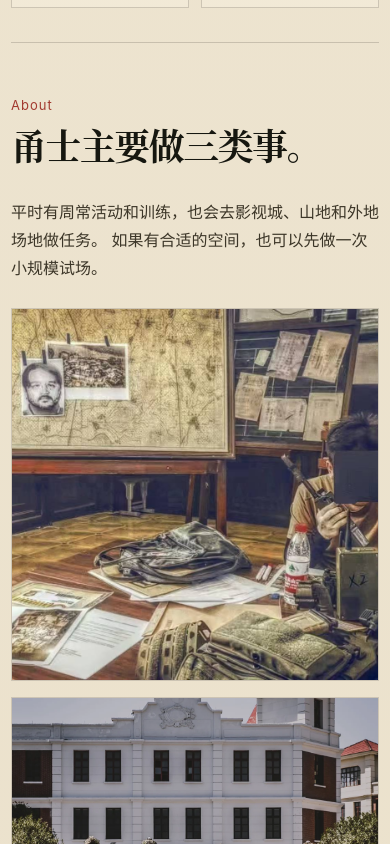
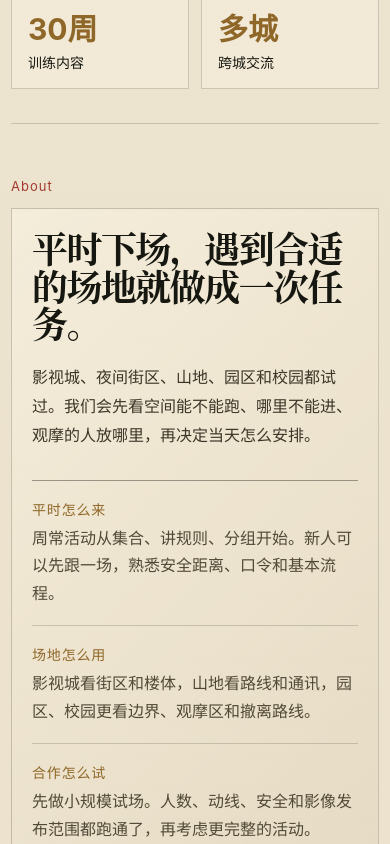
Before and after one commit to zhuting0574-beep/nbys-activity, a Vue app in the folder h5-web/: page / in a window 390 px wide. Shown: the part 980-1824 px from the top of the page. Built offline with nearby package versions, Linux system fonts and the light colour scheme.

Commit message:
feat: refine Yongshi site editorial presentation

```diff
--- a/h5-web/src/MarketingSite.vue
+++ b/h5-web/src/MarketingSite.vue
@@ -21,14 +21,14 @@
     <section id="top" class="hero section-shell">
       <div class="hero-copy">
         <p class="plain-label">Ningbo Yongshi</p>
-        <h1>宁波甬士，军事模拟推演活动。</h1>
+        <h1>宁波甬士，做 wargame 和实景任务。</h1>
         <p class="hero-lead">
-          我们在宁波组织 wargame、Milsim、影视城剧本、山地任务和外地交流。
-          到场后先讲规则和安全边界，再分组进入任务，结束后复盘。
+          我们长期在宁波组织周常活动、影视城剧本、山地任务和跨城交流。
+          每次活动先讲规则和安全边界，再分组进场；结束后复盘，把下一次该改的地方说清楚。
         </p>
         <div class="hero-actions">
-          <button type="button" class="primary-cta" @click="scrollToSection('cooperate')">合作试场</button>
-          <button type="button" class="secondary-cta" @click="$emit('enter-app')">参加活动</button>
+          <button type="button" class="primary-cta" @click="scrollToSection('cooperate')">聊一次试场</button>
+          <button type="button" class="secondary-cta" @click="$emit('enter-app')">进入报名</button>
         </div>
       </div>
 
@@ -50,30 +50,35 @@
 
     <section id="about" class="section-shell intro-section">
       <div class="section-kicker">About</div>
-      <div class="section-heading">
-        <h2>甬士主要做三类事。</h2>
+      <div class="about-board">
+        <div class="about-copy">
+          <h2>平时下场，遇到合适的场地就做成一次任务。</h2>
           <p>
-          平时有周常活动和训练，也会去影视城、山地和外地场地做任务。
-          如果有合适的空间，也可以先做一次小规模试场。
+            影视城、夜间街区、山地、园区和校园都试过。我们会先看空间能不能跑、哪里不能进、
+            观摩的人放哪里，再决定当天怎么安排。
           </p>
+          <div class="plain-list">
+            <article v-for="item in aboutNotes" :key="item.title">
+              <span>{{ item.title }}</span>
+              <p>{{ item.text }}</p>
+            </article>
+          </div>
         </div>
 
-      <div class="intro-grid">
-        <article v-for="item in introCards" :key="item.title">
-          <img :src="item.image" :alt="item.title" />
-          <div>
-            <h3>{{ item.title }}</h3>
-            <p>{{ item.text }}</p>
+        <div class="about-photos" aria-label="甬士活动照片">
+          <figure v-for="photo in aboutPhotos" :key="photo.caption">
+            <img :src="photo.image" :alt="photo.caption" />
+            <figcaption>{{ photo.caption }}</figcaption>
+          </figure>
         </div>
-        </article>
       </div>
     </section>
 
     <section id="records" class="section-shell records-section">
       <div class="section-kicker">Public record</div>
       <div class="section-heading">
-        <h2>按时间看，甬士做过这些事。</h2>
-        <p>这里放公开影像、本地照片和队员公开笔记。能跳转的内容单独标出来，普通照片只当现场记录。</p>
+        <h2>按时间看，活动是这样积累起来的。</h2>
+        <p>有些记录来自 B 站和小红书公开笔记，有些来自本地照片。能跳转的统一放在后面，普通照片只作为现场记录。</p>
       </div>
 
       <div class="timeline-list">
@@ -123,16 +128,28 @@
     <section id="activities" class="section-shell activities-section">
       <div class="section-kicker">Activities</div>
       <div class="section-heading">
-        <h2>活动不是只有一种。</h2>
+        <h2>活动有几种做法。</h2>
         <p>周常、剧本、山地、远征、试场，目的不一样。参加前会说明规则、人数、场地边界和当天任务。</p>
       </div>
 
-      <div class="activity-type-grid">
+      <div class="activity-board">
+        <figure class="activity-photo">
+          <img :src="activityFeatureImage" alt="象山海影城任务现场" />
+          <figcaption>
+            <span>XIANGSHAN / SCRIPT</span>
+            <strong>剧本活动会按场地路线推进，任务点、撤离点和集合点提前讲清楚。</strong>
+          </figcaption>
+        </figure>
+
+        <div class="activity-list">
           <article v-for="item in activityTypes" :key="item.title">
             <span>{{ item.code }}</span>
+            <div>
               <h3>{{ item.title }}</h3>
               <p>{{ item.text }}</p>
+            </div>
           </article>
+        </div>
       </div>
 
       <div class="flow-panel">
@@ -150,10 +167,10 @@
       <div class="section-kicker">Safe ops</div>
       <div class="safe-layout">
         <div>
-          <h2>训练主要服务现场秩序。</h2>
+          <h2>训练服务每一次现场活动。</h2>
           <p>
-            训练的作用很直接：让人知道边界、听得懂口令、会用对讲机、知道什么时候停。
-            对合作方来说，这些东西对应的是现场秩序和安全。
+            人到了陌生场地，要知道边界在哪里、口令怎么听、对讲机怎么说、什么时候停。
+            这些不是为了摆样子，是为了让现场能按规则走下去。
           </p>
           <div class="safe-grid">
             <article v-for="item in trainingLoop" :key="item.title">
@@ -169,8 +186,8 @@
     <section id="media" class="section-shell media-section">
       <div class="section-kicker">Media</div>
       <div class="section-heading">
-        <h2>先看照片和公开视频。</h2>
-        <p>本地照片、小红书队员笔记、B 站公开视频分开放。能点的地方会写“点击打开”。</p>
+        <h2>照片和公开视频分开看。</h2>
+        <p>照片是现场记录，公开视频和公开笔记放在链接区。能点的地方会写“点击打开”，不会让图片和链接混在一起。</p>
       </div>
 
       <div class="media-wall">
@@ -197,10 +214,10 @@
       <div class="section-kicker">Work with us</div>
       <div class="cooperate-layout">
         <div>
-          <h2>有场地或活动计划，可以先做一次小规模试场。</h2>
+          <h2>有场地或活动计划，先从小场开始。</h2>
           <p>
-            先确认人数、边界、动线、禁入区域、集合点、休息区和现场负责人。
-            条件合适，再安排分组、简报、任务和影像记录。
+            先把可进入区域、禁入区域、观摩位置、休息区、撤离路线和现场负责人说清楚。
+            合适的话，再定人数、Briefing、任务和影像记录。
           </p>
           <div class="hero-actions">
             <button type="button" class="primary-cta" @click="$emit('enter-app')">查看报名入口</button>
@@ -227,15 +244,10 @@ import haiyingcheng02 from './assets/site/haiyingcheng-jujie-02.jpg'
 import haiyingcheng03 from './assets/site/haiyingcheng-jujie-03.jpg'
 import haiyingcheng04 from './assets/site/haiyingcheng-jujie-04.jpg'
 import haiyingcheng05 from './assets/site/haiyingcheng-jujie-05.jpg'
-import hengdian01 from './assets/site/hengdian-01.jpg'
-import hengdian02 from './assets/site/hengdian-02.jpg'
-import yingmengli01 from './assets/site/yingmengli-01.jpg'
 import yingmengli02 from './assets/site/yingmengli-02.jpg'
 import yingmengliDate01 from './assets/site/yingmengli-20231022-01.jpg'
 import yingmengliDate02 from './assets/site/yingmengli-20231022-02.jpg'
-import xiaojiuzhaiTraining01 from './assets/site/xiaojiuzhai-training-01.jpg'
 import xiaojiuzhaiTraining02 from './assets/site/xiaojiuzhai-training-02.jpg'
-import xiaojiuzhaiTraining03 from './assets/site/xiaojiuzhai-training-03.jpg'
 import xiaojiuzhaiEscape01 from './assets/site/xiaojiuzhai-escape-20211031-01.jpg'
 import esaRoom from './assets/site/esa-urban-training-07.jpg'
 import esaUrban01 from './assets/site/esa-urban-training-02.jpg'
@@ -244,16 +256,12 @@ import patchBoard from './assets/site/patch-board.jpg'
 import nightTeam from './assets/site/night-team-2022.jpg'
 import moto01 from './assets/site/moto-01.jpg'
 import moto02 from './assets/site/moto-02.jpg'
-import biliXunshan from './assets/site/bili-xunshan-2019.jpg'
-import biliYangzhou from './assets/site/bili-yangzhou-20210327.png'
-import biliJujiePreview from './assets/site/bili-jujie-preview.jpg'
 import xhsHengdianTeam from './assets/site/external/2026-03-15_xhs_hengdian-expedition_team.jpg'
 import xhsHengdianStreet from './assets/site/external/2026-03-15_xhs_hengdian-expedition_street.jpg'
 import xhsFieldGrass from './assets/site/external/2026-05-30_xhs_ningbo-yongshi_field-day_grass.jpg'
 import xhsFieldTeam from './assets/site/external/2026-05-30_xhs_ningbo-yongshi_field-day_team.jpg'
 import xhsWargameCover from './assets/site/external/2026-06-22_xhs_ningbo-yongshi_wargame-cover.jpg'
 import xhsWargameFrame from './assets/site/external/2026-06-22_xhs_ningbo-yongshi_wargame-frame01.jpg'
-import biliJujieFieldFrame from './assets/site/external/2024-06_bilibili_xiangshan-jujie-field_frame01.jpg'
 import biliJujieFinalFrame from './assets/site/external/2024-06_bilibili_xiangshan-jujie-final_frame01.jpg'
 
 export default {
@@ -264,6 +272,7 @@ export default {
       logo,
       heroVideo,
       esaRoom,
+      activityFeatureImage: haiyingcheng05,
       navItems: [
         { id: 'about', label: '关于' },
         { id: 'records', label: '记录' },
@@ -274,25 +283,36 @@ export default {
         { id: 'cooperate', label: '合作' }
       ],
       metrics: [
-        { value: '2018+', label: '可追溯影像' },
-        { value: '6+', label: '常用场地' },
-        { value: '30周', label: '训练周期' },
-        { value: '多城', label: '外地交流' }
+        { value: '2018+', label: '影像记录' },
+        { value: '6+', label: '常用活动场地' },
+        { value: '30周', label: '训练内容' },
+        { value: '多城', label: '跨城交流' }
       ],
-      introCards: [
+      aboutNotes: [
         {
-          title: '真实场地',
-          text: '影视城、街区、山地、园区都能成为活动场。先看边界和动线，再设计任务。',
+          title: '平时怎么来',
+          text: '周常活动从集合、讲规则、分组开始。新人可以先跟一场，熟悉安全距离、口令和基本流程。'
+        },
+        {
+          title: '场地怎么用',
+          text: '影视城看街区和楼体，山地看路线和通讯，园区、校园更看边界、观摩区和撤离路线。'
+        },
+        {
+          title: '合作怎么试',
+          text: '先做小规模试场。人数、动线、安全和影像发布范围都跑通了，再考虑更完整的活动。'
+        }
+      ],
+      aboutPhotos: [
+        {
+          caption: '象山海影城 / 巨蟹行动',
           image: haiyingcheng02
         },
         {
-          title: '公开记录',
-          text: 'B 站、小红书和本地照片里能看到活动时间、地点和现场画面。',
+          caption: '横店影视城 / 远征交流',
           image: xhsHengdianTeam
         },
         {
-          title: '先试一场',
-          text: '合作不用一上来做大。先用小规模人数验证场地、规则和现场节奏。',
+          caption: '宁波周常 / 队员记录',
           image: xhsFieldGrass
         }
       ],
@@ -341,15 +361,15 @@ export default {
           type: '街区空间',
           image: moto01,
           featured: false,
-          text: '适合短流程体验、装备展示、公众观摩和内容拍摄。',
-          points: ['轻量任务', '装备展示']
+          text: '适合短流程体验、器材摆放、公众观摩和内容拍摄。',
+          points: ['轻量任务', '器材摆放']
         },
         {
           name: '天宫庄园',
           type: '园区活动',
           image: patchBoard,
           featured: false,
-          text: '边界清楚，动线容易控制，可以安排展示、团建和研学体验。',
+          text: '边界清楚，动线容易控制，可以安排团建、研学和低强度任务。',
           points: ['团建', '研学']
         },
         {
--- a/h5-web/src/site.css
+++ b/h5-web/src/site.css
@@ -79,7 +79,7 @@ video {
 }
 
 .section-shell {
-  width: min(1280px, calc(100% - 48px));
+  width: min(1360px, calc(100% - 56px));
   margin: 0 auto;
 }
 
@@ -169,11 +169,11 @@ video {
 
 .hero {
   display: grid;
-  grid-template-columns: minmax(0, 0.9fr) minmax(500px, 0.86fr);
-  gap: clamp(36px, 6vw, 92px);
+  grid-template-columns: minmax(0, 0.92fr) minmax(520px, 0.88fr);
+  gap: clamp(42px, 6.4vw, 104px);
   align-items: center;
-  min-height: calc(100vh - 74px);
-  padding: 58px 0 54px;
+  min-height: calc(92vh - 74px);
+  padding: 68px 0 58px;
 }
 
 .plain-label,
@@ -202,8 +202,8 @@ video {
 }
 
 .hero h1 {
-  max-width: 780px;
-  font-size: clamp(58px, 7.4vw, 108px);
+  max-width: 820px;
+  font-size: clamp(56px, 6.5vw, 98px);
 }
 
 .hero-lead,
@@ -226,7 +226,7 @@ video {
 
 .hero-media {
   position: relative;
-  min-height: 610px;
+  min-height: 640px;
   margin: 0;
   overflow: hidden;
   border: 8px solid #f6efdd;
@@ -238,7 +238,7 @@ video {
 .hero-media video {
   width: 100%;
   height: 100%;
-  min-height: 610px;
+  min-height: 640px;
   object-fit: cover;
 }
 
@@ -329,10 +329,8 @@ video {
   font-size: 18px;
 }
 
-.intro-grid,
 .record-grid,
 .field-grid,
-.activity-type-grid,
 .safe-grid,
 .media-wall,
 .public-links,
@@ -341,14 +339,15 @@ video {
   gap: 16px;
 }
 
-.intro-grid {
-  grid-template-columns: repeat(3, minmax(0, 1fr));
+.about-board {
+  display: grid;
+  grid-template-columns: minmax(0, 0.78fr) minmax(520px, 1fr);
+  gap: clamp(28px, 5vw, 72px);
+  align-items: stretch;
 }
 
-.intro-grid article,
 .record-grid article,
 .field-grid article,
-.activity-type-grid article,
 .safe-grid article,
 .trial-list article,
 .public-links a {
@@ -357,7 +356,6 @@ video {
   background: rgba(246, 239, 221, 0.58);
 }
 
-.intro-grid img,
 .record-grid img,
 .field-grid img,
 .media-wall img {
@@ -366,38 +364,124 @@ video {
   object-fit: cover;
 }
 
-.intro-grid img {
-  aspect-ratio: 16 / 10;
+.about-copy {
+  padding: clamp(26px, 3.4vw, 46px);
+  border: 1px solid var(--ys-line);
+  background:
+    linear-gradient(135deg, rgba(246, 239, 221, 0.82), rgba(222, 209, 183, 0.42)),
+    repeating-linear-gradient(0deg, transparent 0 31px, rgba(35, 32, 24, 0.035) 32px);
 }
 
-.intro-grid div,
 .record-grid div,
 .field-grid div,
-.activity-type-grid article,
 .safe-grid article,
 .trial-list article,
 .public-links a {
   padding: 18px;
 }
 
+.about-copy h2 {
+  margin: 0;
+  color: var(--ys-paper);
+  font-weight: 800;
+  letter-spacing: -0.04em;
+  line-height: 1.04;
+  font-family:
+    "Source Han Serif SC",
+    "Noto Serif CJK SC",
+    "Songti SC",
+    "SimSun",
+    serif;
+  font-size: clamp(40px, 4.7vw, 70px);
+}
+
+.about-copy > p {
+  margin: 22px 0 0;
+  color: #3c3628;
+  font-size: 19px;
+  line-height: 1.8;
+}
+
+.plain-list {
+  margin-top: 30px;
+  border-top: 1px solid var(--ys-line-strong);
+}
+
+.plain-list article {
+  display: grid;
+  grid-template-columns: 118px minmax(0, 1fr);
+  gap: 20px;
+  padding: 18px 0;
+  border-bottom: 1px solid var(--ys-line);
+}
+
+.plain-list span {
+  color: var(--ys-amber);
+  font-size: 14px;
+  letter-spacing: 0.06em;
+}
+
+.plain-list p {
+  margin: 0;
+  color: #514937;
+  font-size: 17px;
+  line-height: 1.72;
+}
+
+.about-photos {
+  display: grid;
+  grid-template-columns: 1.08fr 0.92fr;
+  grid-template-rows: 1fr 1fr;
+  gap: 14px;
+}
+
+.about-photos figure {
+  position: relative;
+  min-height: 260px;
+  margin: 0;
+  overflow: hidden;
+  border: 8px solid #f6efdd;
+  outline: 1px solid var(--ys-line);
+  background: var(--ys-card);
+  box-shadow: 0 16px 42px rgba(47, 38, 22, 0.16);
+}
+
+.about-photos figure:first-child {
+  grid-row: 1 / 3;
+}
+
+.about-photos img {
+  width: 100%;
+  height: 100%;
+  object-fit: cover;
+}
+
+.about-photos figcaption {
+  position: absolute;
+  left: 10px;
+  bottom: 10px;
+  max-width: calc(100% - 20px);
+  padding: 8px 10px;
+  color: var(--ys-paper);
+  background: rgba(246, 239, 221, 0.9);
+  border: 1px solid rgba(35, 32, 24, 0.14);
+  font-size: 14px;
+}
+
 h3 {
   color: var(--ys-paper);
 }
 
-.intro-grid h3,
 .record-grid h3,
 .field-grid h3,
-.activity-type-grid h3,
 .safe-grid h3,
 .trial-list h3 {
   margin: 8px 0;
   font-size: 24px;
 }
 
-.intro-grid p,
 .record-grid p,
 .field-grid p,
-.activity-type-grid p,
 .safe-grid p,
 .trial-list p,
 .public-links em,
@@ -474,8 +558,79 @@ h3 {
   font-size: 13px;
 }
 
-.activity-type-grid {
-  grid-template-columns: repeat(5, minmax(0, 1fr));
+.activity-board {
+  display: grid;
+  grid-template-columns: minmax(0, 0.92fr) minmax(430px, 0.62fr);
+  gap: 16px;
+  align-items: stretch;
+}
+
+.activity-photo {
+  position: relative;
+  min-height: 520px;
+  margin: 0;
+  overflow: hidden;
+  border: 8px solid #f6efdd;
+  outline: 1px solid var(--ys-line);
+  background: var(--ys-card);
+}
+
+.activity-photo img {
+  width: 100%;
+  height: 100%;
+  object-fit: cover;
+}
+
+.activity-photo figcaption {
+  position: absolute;
+  left: 16px;
+  right: 16px;
+  bottom: 16px;
+  padding: 14px;
+  background: rgba(246, 239, 221, 0.9);
+  border: 1px solid rgba(35, 32, 24, 0.14);
+}
+
+.activity-photo span,
+.activity-list span {
+  display: block;
+  color: var(--ys-amber);
+  font-size: 13px;
+  letter-spacing: 0.04em;
+}
+
+.activity-photo strong {
+  display: block;
+  margin-top: 6px;
+  color: var(--ys-paper);
+  font-size: 18px;
+  line-height: 1.55;
+}
+
+.activity-list {
+  display: grid;
+  gap: 10px;
+}
+
+.activity-list article {
+  display: grid;
+  grid-template-columns: 72px minmax(0, 1fr);
+  gap: 14px;
+  padding: 18px;
+  border: 1px solid var(--ys-line);
+  background: rgba(246, 239, 221, 0.58);
+}
+
+.activity-list h3 {
+  margin: 0 0 8px;
+  font-size: 24px;
+}
+
+.activity-list p {
+  margin: 0;
+  color: #5c533f;
+  font-size: 16px;
+  line-height: 1.72;
 }
 
 .flow-panel {
@@ -610,6 +765,7 @@ h3 {
 
   .hero,
   .section-heading,
+  .about-board,
   .safe-layout,
   .cooperate-layout {
     grid-template-columns: 1fr;
@@ -626,10 +782,9 @@ h3 {
     grid-template-columns: repeat(2, minmax(0, 1fr));
   }
 
-  .activity-type-grid,
+  .activity-board,
   .flow-panel ol,
   .proof-strip,
-  .intro-grid,
   .public-links {
     grid-template-columns: repeat(2, minmax(0, 1fr));
   }
@@ -637,7 +792,7 @@ h3 {
 
 @media (max-width: 680px) {
   .section-shell {
-    width: min(100% - 22px, 1280px);
+    width: min(100% - 22px, 1360px);
   }
 
   .ys-nav {
@@ -681,6 +836,34 @@ h3 {
     line-height: 1.05;
   }
 
+  .about-copy {
+    padding: 20px;
+  }
+
+  .about-copy h2 {
+    font-size: clamp(31px, 9.2vw, 40px);
+  }
+
+  .about-copy > p,
+  .plain-list p {
+    font-size: 16px;
+  }
+
+  .plain-list article {
+    grid-template-columns: 1fr;
+    gap: 6px;
+  }
+
+  .about-photos {
+    grid-template-columns: 1fr;
+  }
+
+  .about-photos figure,
+  .about-photos figure:first-child {
+    grid-row: auto;
+    min-height: 310px;
+  }
+
   .hero-lead,
   .section-heading p,
   .safe-layout > div > p,
@@ -699,15 +882,23 @@ h3 {
   }
 
   .proof-strip,
-  .intro-grid,
   .record-grid,
   .field-grid,
-  .activity-type-grid,
+  .activity-board,
   .flow-panel ol,
   .safe-grid,
   .media-wall,
   .public-links {
     grid-template-columns: 1fr;
+  }
+
+  .activity-photo {
+    min-height: 320px;
+  }
+
+  .activity-list article {
+    grid-template-columns: 1fr;
+    gap: 6px;
   }
 
   .proof-strip {
```
Lines whose indentation alone changed are shown as unchanged.
